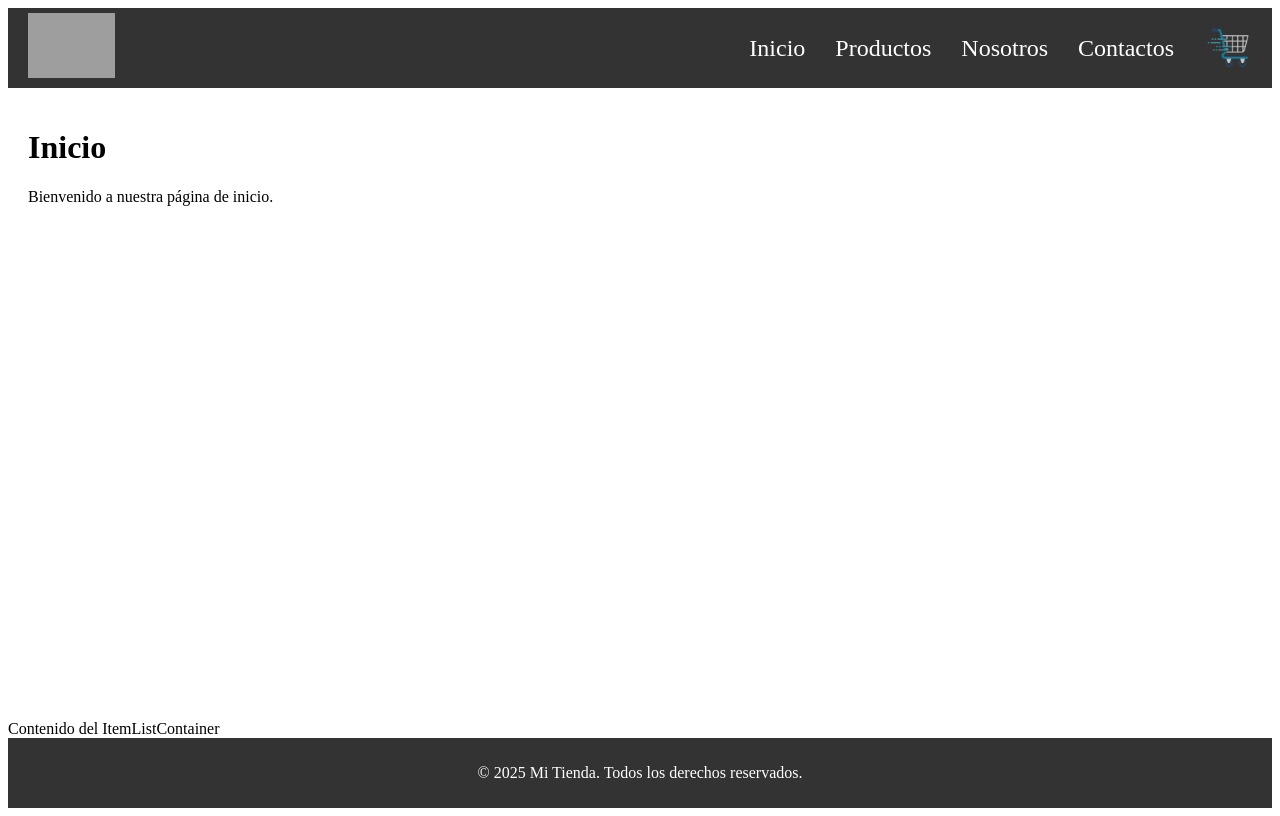
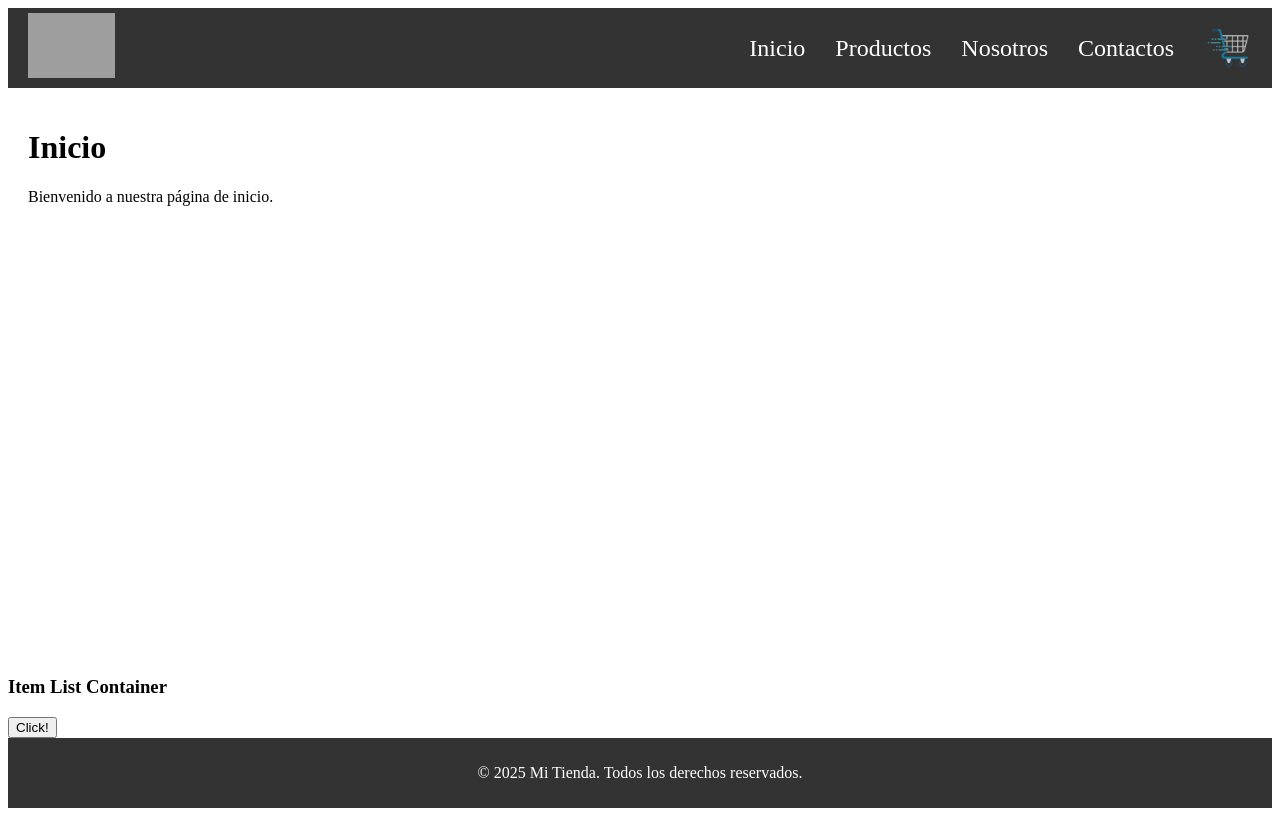
Before and after one commit to emr144/RothamelEstebanEntregaReact, a React (Vite) app: page / in a window 1280 px wide. Built offline with nearby package versions, Linux system fonts and the light colour scheme; grey boxes are pictures that could not be loaded.

Commit message:
practica de boton dentro de un HOC

```diff
--- a/src/App.jsx
+++ b/src/App.jsx
@@ -19,13 +19,16 @@ function App() {
         <Navbar /> {/* Encabezado */}
         <main>
           <Routes>
+
             <Route path="/" element={<Home />} />
             <Route path="/products" element={<Products />} />
             <Route path="/about" element={<About />} />
             <Route path="/contact" element={<Contact />} />
           </Routes>
         </main>
-        <ItemListContainerWithLogging></ItemListContainerWithLogging> {/* Corrección aquí */}
+        <ItemListContainerWithLogging
+          renderButton={(handleClick) => <button onClick={handleClick}>Click!</button>}
+        />
         <Footer /> {/* Pie de página */}
       </div>
     </Router>
--- a/src/components/ItemListContainer.jsx
+++ b/src/components/ItemListContainer.jsx
@@ -1,7 +1,12 @@
 import React from 'react';
 
-function ItemListContainer() {
-    return <div>Contenido del ItemListContainer</div>;
-  }
+function ItemListContainer({ renderButton }) {
+    return (
+        <div className="item-list-container">
+            <h3>Item List Container</h3>
+            {renderButton(() => console.log("Botón clickeado"))}
+        </div>
+    );
+}
 
 export default ItemListContainer;
```
Also changed, not shown: 1 other file (tests, documents, lock files or other folders).
